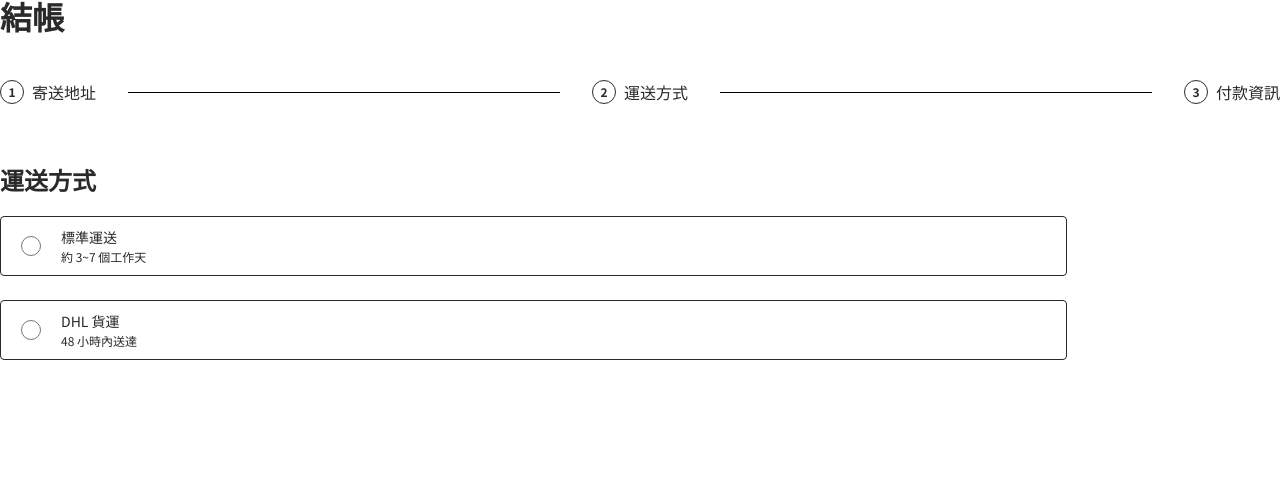
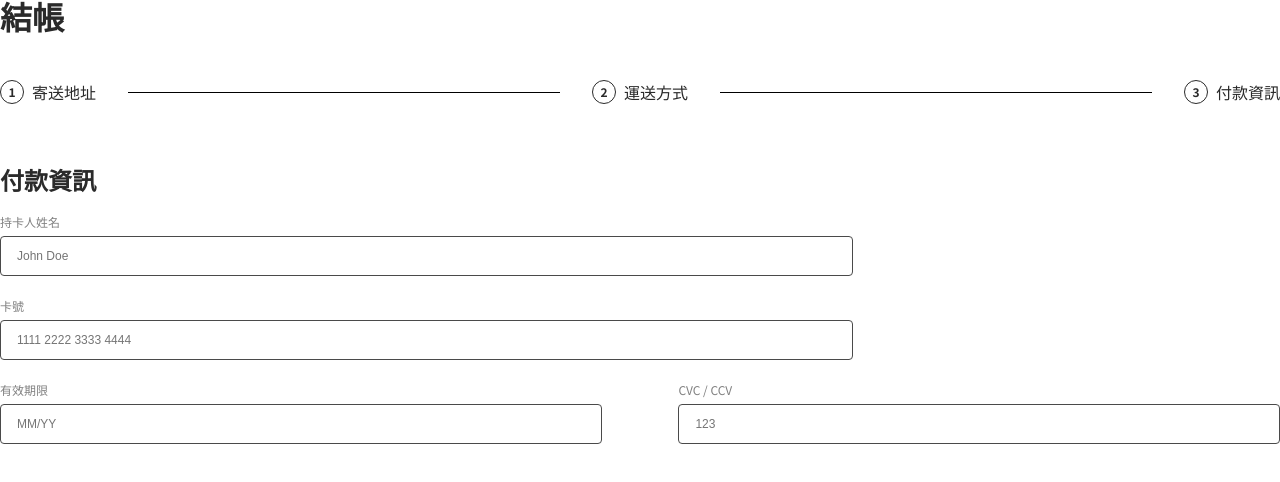
Before and after one commit to magic9701/alphashop, a React (Create React App) app: page / in a window 1280 px wide. Shown: the top 482 px of the page. Built offline with nearby package versions, Linux system fonts and the light colour scheme.

Commit message:
feat: add StepThree in checkout

```diff
--- a/src/App.js
+++ b/src/App.js
@@ -2,13 +2,15 @@ import "components/styles/base.scss";
 import StepProgress from "components/main/checkout/StepProgress";
 import StepOne from "components/main/checkout/StepOne";
 import StepTwo from "components/main/checkout/StepTwo";
+import StepThree from "components/main/checkout/StepThree";
 
 function App() {
   return (
     <div>
       <StepProgress />
       {/* <StepOne /> */}
-      <StepTwo />
+      {/* <StepTwo /> */}
+      <StepThree />
     </div>
   );
 }
--- a/src/components/main/checkout/StepOne.module.scss
+++ b/src/components/main/checkout/StepOne.module.scss
@@ -6,8 +6,8 @@ select,
 input {
   height: 40px;
   width: 100%;
-  border-radius: 5px;
-  border-color: var(--input-border);
+  border-radius: 4px;
+    border: 1px solid var(--input-border);
   padding-left: 16px;
   font-size: 12px;
 }
@@ -15,7 +15,6 @@ input {
 .formTitle {
   font-weight: 700;
   font-size: 24px;
-  line-height: 24px;
 }
 
 .inputRow {
--- /dev/null
+++ b/src/components/main/checkout/StepThree.js
@@ -0,0 +1,60 @@
+import styles from "components/main/checkout/StepThree.module.scss";
+
+function RenderInput({ divCol, inputLabel, placeholder }) {
+  return (
+    <div className={`${divCol} ${styles.container}`}>
+      <div className={styles.inputGroup}>
+        <div className={styles.inputLabel}>{inputLabel}</div>
+        <input type="text" placeholder={placeholder} />
+      </div>
+    </div>
+  );
+}
+
+function StepThree() {
+  return (
+    <form className="col col-12" data-phase="credit-card">
+      <h3 className={styles.formTitle}>付款資訊</h3>
+      <section className="form-body col col-12">
+        <RenderInput
+          divCol={"col col-8"}
+          inputLabel={"持卡人姓名"}
+          placeholder={"John Doe"}
+        />
+        <RenderInput
+          divCol={"col col-8"}
+          inputLabel={"卡號"}
+          placeholder={"1111 2222 3333 4444"}
+        />
+        <div className={`${styles.thirdRow} col col-12`}>
+          <RenderInput inputLabel={"有效期限"} placeholder={"MM/YY"} />
+          <RenderInput inputLabel={"CVC / CCV"} placeholder={"123"} />
+        </div>
+        {/* <div className="col col-12">
+          <div className="input-group">
+            <div className="input-label">持卡人姓名</div>
+            <input type="text" placeholder="John Doe" />
+          </div>
+        </div>
+        <div className="col col-12">
+          <div className="input-group">
+            <div className="input-label">卡號</div>
+            <input type="text" placeholder="1111 2222 3333 4444" />
+          </div>
+        </div>
+        <div className="col col-12">
+          <div className="input-group">
+            <div className="input-label">有效期限</div>
+            <input type="text" placeholder="MM/YY" />
+          </div>
+          <div className="input-group">
+            <div className="input-label">CVC / CCV</div>
+            <input type="text" placeholder={123} />
+          </div>
+        </div> */}
+      </section>
+    </form>
+  );
+}
+
+export default StepThree;
--- /dev/null
+++ b/src/components/main/checkout/StepThree.module.scss
@@ -0,0 +1,34 @@
+.formTitle {
+  font-weight: 700;
+  font-size: 24px;
+}
+
+input {
+  height: 40px;
+  border-radius: 4px;
+  border: 1px solid var(--input-border);
+  padding-left: 16px;
+  font-size: 12px;
+}
+
+.container {
+  margin-top: 24px;
+
+  .inputGroup {
+    width: 100%;
+
+    .inputLabel {
+      color: var(--input-label);
+      font-size: 12px;
+      margin-bottom: 8px;
+    }
+  }
+}
+
+.thirdRow {
+  justify-content: space-between;
+
+  .container {
+    width: 47%;
+  }
+}
```
